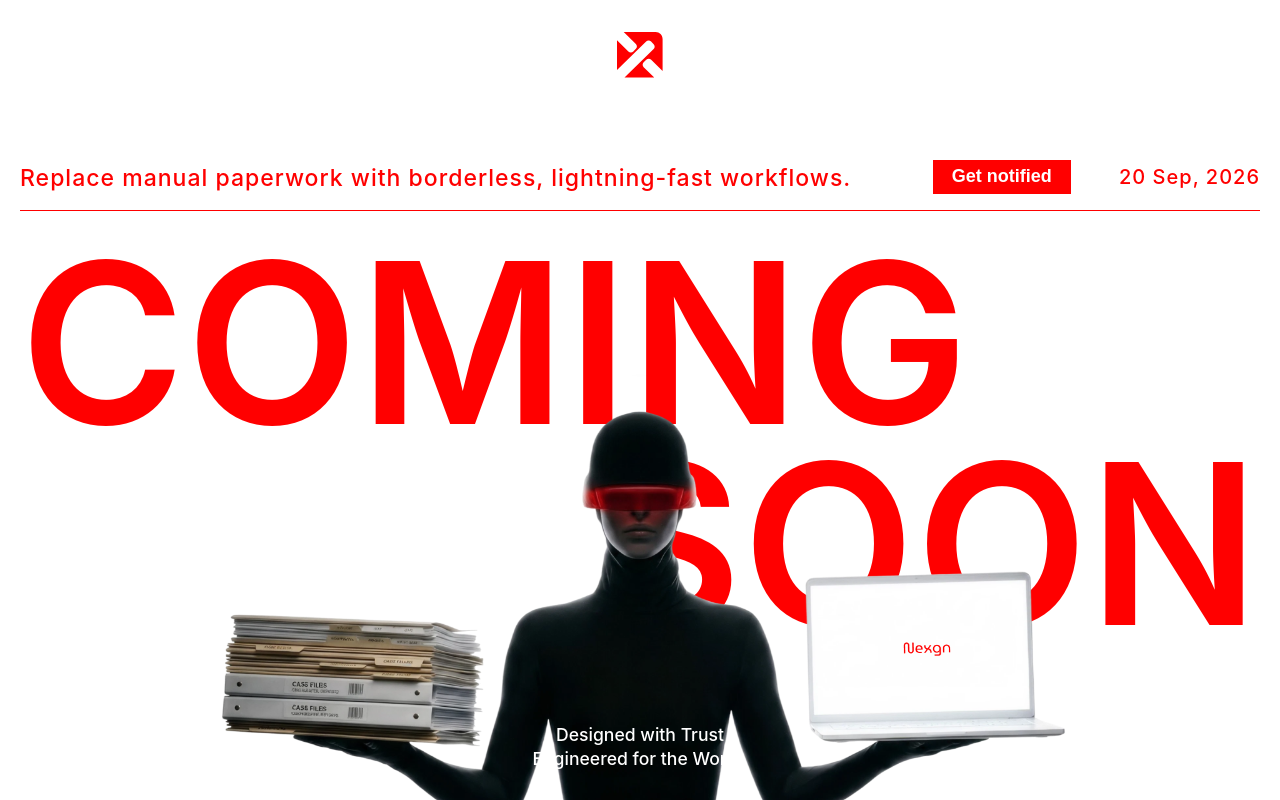
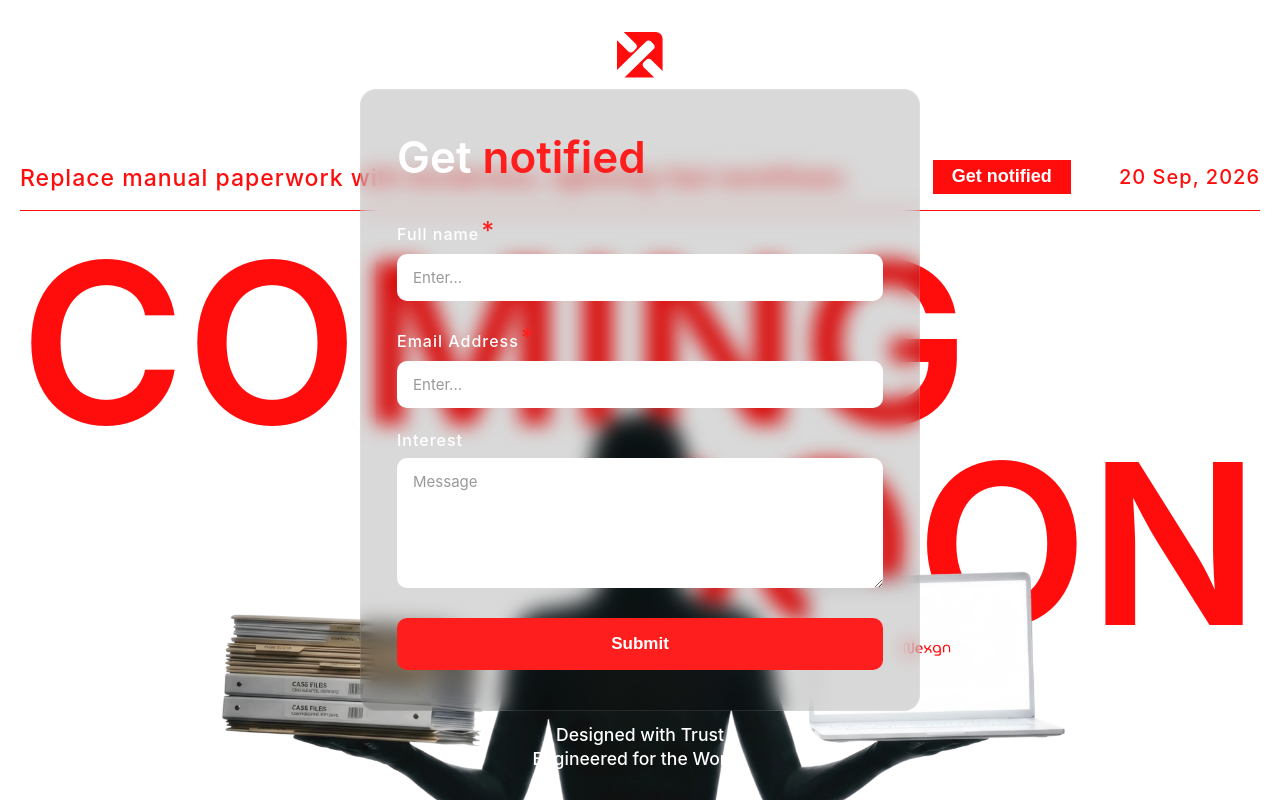
Before and after one commit to NoCapCode-tm/Nexgn-Corp-CS, a React (Vite) app: page / in a window 1280 px wide. Both pictures are taken after a click on the button "Get notified". Built offline with nearby package versions, Linux system fonts and the light colour scheme.

Commit message:
get notified overlay added

```diff
--- a/package.json
+++ b/package.json
@@ -28,6 +28,7 @@
     ]
   },
   "dependencies": {
+    "axios": "^1.19.0",
     "react": "^19.2.8",
     "react-dom": "^19.2.8",
     "react-helmet-async": "^2.0.5",
--- a/src/pages/ComingSoon.jsx
+++ b/src/pages/ComingSoon.jsx
@@ -1,6 +1,7 @@
-import React from 'react';
+import React, { useState } from 'react';
 import { Helmet } from 'react-helmet-async';
 import styles from './ComingSoon.module.css';
+import axios from "axios"
 
 // Ensure your 1440x745 PNG is placed in the assets folder
 import heroImage from '../assets/coming-soon-hero.png';
@@ -8,8 +9,36 @@ import heroImage from '../assets/coming-soon-hero.png';
 export default function ComingSoon() {
   // Using exactly what's in the design mockup
   const currentDate = "20 Sep, 2026";
+  const[overlay,setOverlay]=useState(false)
+  const [formData, setFormData] = useState({
+    fullName: '',
+    email: '',
+    interest: ''
+  })
+
+  const handleChange = (e) => {
+    setFormData({ ...formData, [e.target.name]: e.target.value })
+  }
+
+  const handleSubmit = async(e) => {
+    e.preventDefault()
+   try {
+     const response = await axios.post("https://nexgn-backend.onrender.com/api/v1/admin/notified",{
+       name:formData.fullName,
+       email:formData.email,
+       interest:formData.interest
+     },{withCredentials:true})
+     console.log(response.data.message)
+     setOverlay(false)
+   } catch (error) {
+     console.log("Something went wrong",error.message)
+   }
+
+
+  }
 
   return (
+    <>
     <div className={styles.pageContainer}>
 
       <Helmet>
@@ -32,7 +61,7 @@ export default function ComingSoon() {
         <div className={styles.infoWrapper}>
           <div className={styles.topActions}>
             <span className={styles.dateText}>{currentDate}</span>
-            <button className={styles.notifyBtn}>Get notified</button>
+            <button className={styles.notifyBtn} onClick={()=>{setOverlay(true)}}>Get notified</button>
           </div>
           <h2 className={styles.tagline}>
             Replace manual paperwork with borderless, lightning-fast workflows.
@@ -65,5 +94,61 @@ export default function ComingSoon() {
       </div>
 
     </div>
+
+    {overlay && (
+      <div className={styles.overlayBackdrop} onClick={() => setOverlay(false)}>
+      <div className={styles.overlayCard} onClick={(e) => e.stopPropagation()}>
+        <h2 className={styles.overlayTitle}>
+          Get <span className={styles.red}>notified</span>
+        </h2>
+
+        <form onSubmit={handleSubmit} className={styles.overlayForm}>
+          <div className={styles.formGroup}>
+            <label>
+              Full name<span className={styles.asterisk}>*</span>
+            </label>
+            <input
+              type="text"
+              name="fullName"
+              placeholder="Enter..."
+              value={formData.fullName}
+              onChange={handleChange}
+              required
+            />
+          </div>
+
+          <div className={styles.formGroup}>
+            <label>
+              Email Address<span className={styles.asterisk}>*</span>
+            </label>
+            <input
+              type="email"
+              name="email"
+              placeholder="Enter..."
+              value={formData.email}
+              onChange={handleChange}
+              required
+            />
+          </div>
+
+          <div className={styles.formGroup}>
+            <label>Interest</label>
+            <textarea
+              name="interest"
+              placeholder="Message"
+              rows="5"
+              value={formData.interest}
+              onChange={handleChange}
+            />
+          </div>
+
+          <button type="submit" className={styles.submitBtn}>
+            Submit
+          </button>
+        </form>
+      </div>
+    </div>
+    )}
+    </>
   );
 }
--- a/src/pages/ComingSoon.module.css
+++ b/src/pages/ComingSoon.module.css
@@ -216,3 +216,141 @@
     font-size: clamp(4rem, 20vw, 4rem)
    }
 }
+
+/* ===== BACKDROP ===== */
+.overlayBackdrop {
+  position: fixed;
+  top: 0;
+  left: 0;
+  width: 100%;
+  height: 100%;
+  background: rgba(250, 250, 250, 0.05);
+  /* backdrop-filter: blur(6px);
+  -webkit-backdrop-filter: blur(6px); */
+  display: flex;
+  align-items: center;
+  justify-content: center;
+  z-index: 1000;
+  padding: 20px;
+}
+
+/* ===== GLASSMORPHIC CARD ===== */
+.overlayCard {
+  position: relative;
+  width: 100%;
+  max-width: 560px;
+  background: rgba(0, 0, 0, 0.15);
+  backdrop-filter: blur(10px);
+  /* -webkit-backdrop-filter: blur(10px); */
+  border: 1px solid rgba(255, 255, 255, 0.1);
+  border-radius: 16px;
+  padding: 40px 36px;
+  /* box-shadow: 0 8px 40px rgba(0, 0, 0, 0.5); */
+}
+
+.overlayTitle {
+  font-size: 44px;
+  font-weight: 600;
+  color: white;
+  margin-bottom: 32px;
+}
+
+.red {
+  color: #ff1e1e;
+}
+
+/* ===== FORM ===== */
+.overlayForm {
+  display: flex;
+  flex-direction: column;
+  gap: 22px;
+}
+
+.formGroup {
+  display: flex;
+  flex-direction: column;
+  gap: 8px;
+}
+
+.formGroup label {
+  font-size: 16px;
+  letter-spacing: 1px;
+  font-weight: 500;
+  color: white;
+}
+
+.asterisk {
+  color: #ff1e1e;
+  margin-left: 2px;
+  font-size:25px;
+
+}
+
+.formGroup input,
+.formGroup textarea {
+  background-color: #ffffff;
+  border: none;
+  border-radius: 10px;
+  padding: 14px 16px;
+  font-size: 15px;
+  color: #1a1a1a;
+  outline: none;
+  font-family: inherit;
+}
+
+.formGroup input::placeholder,
+.formGroup textarea::placeholder {
+  color: #999999;
+}
+
+.formGroup textarea {
+  resize: vertical;
+  min-height: 130px;
+}
+
+.formGroup input:focus,
+.formGroup textarea:focus {
+  box-shadow: 0 0 0 2px #ff1e1e;
+}
+
+/* ===== SUBMIT BUTTON ===== */
+.submitBtn {
+  background-color: #ff1e1e;
+  color: #ffffff;
+  border: none;
+  padding: 16px;
+  border-radius: 10px;
+  font-size: 17px;
+  font-weight: 700;
+  cursor: pointer;
+  margin-top: 8px;
+  transition: background-color 0.2s ease, transform 0.15s ease;
+}
+
+.submitBtn:hover {
+  background-color: #d61717;
+  transform: translateY(-1px);
+}
+
+/* ===== RESPONSIVE ===== */
+@media (max-width: 480px) {
+  .overlayCard {
+    padding: 28px 22px;
+  }
+
+  .overlayTitle {
+    font-size: 32px;
+    margin-bottom: 24px;
+  }
+
+  .formGroup input,
+  .formGroup textarea {
+    padding: 12px 14px;
+    font-size: 14px;
+  }
+
+  .submitBtn {
+    padding: 14px;
+    font-size: 15px;
+  }
+}
```
Also changed, not shown: 1 other file (tests, documents, lock files or other folders).
